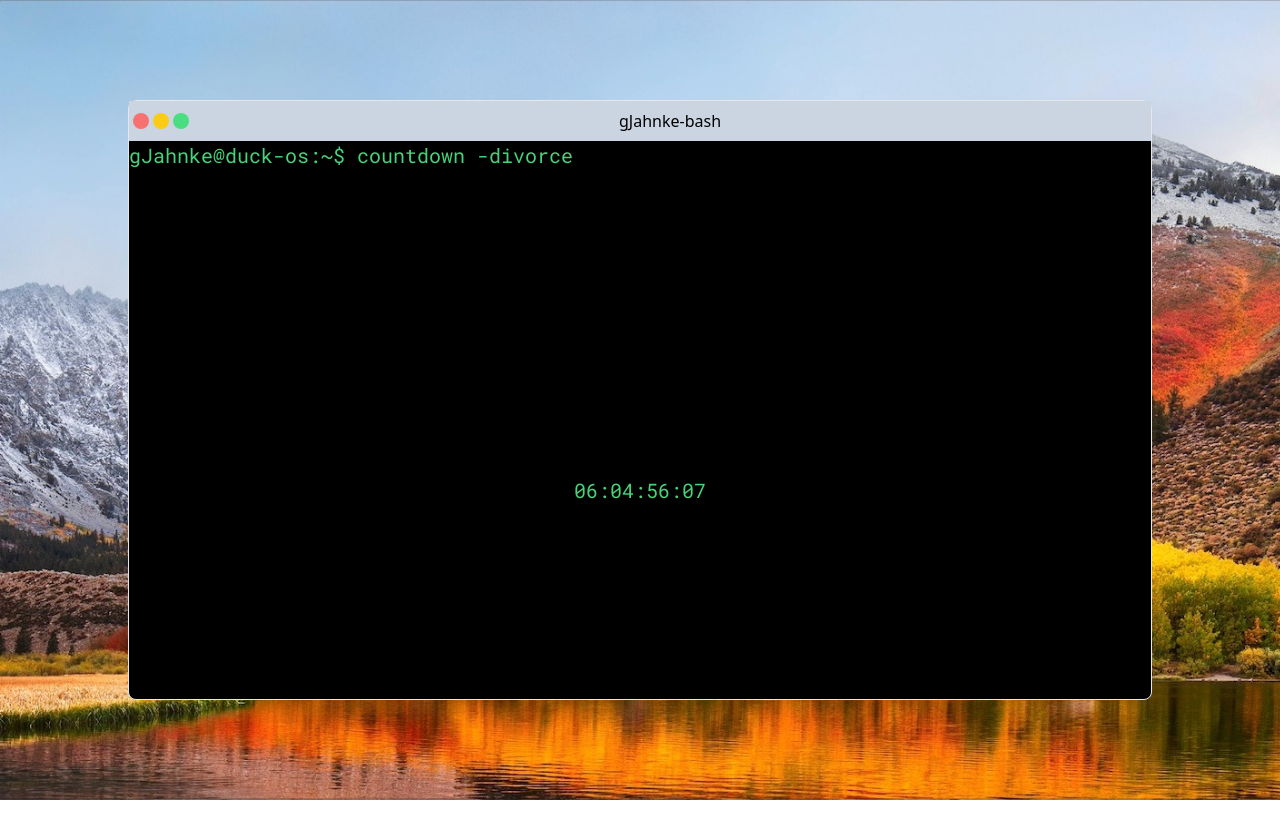
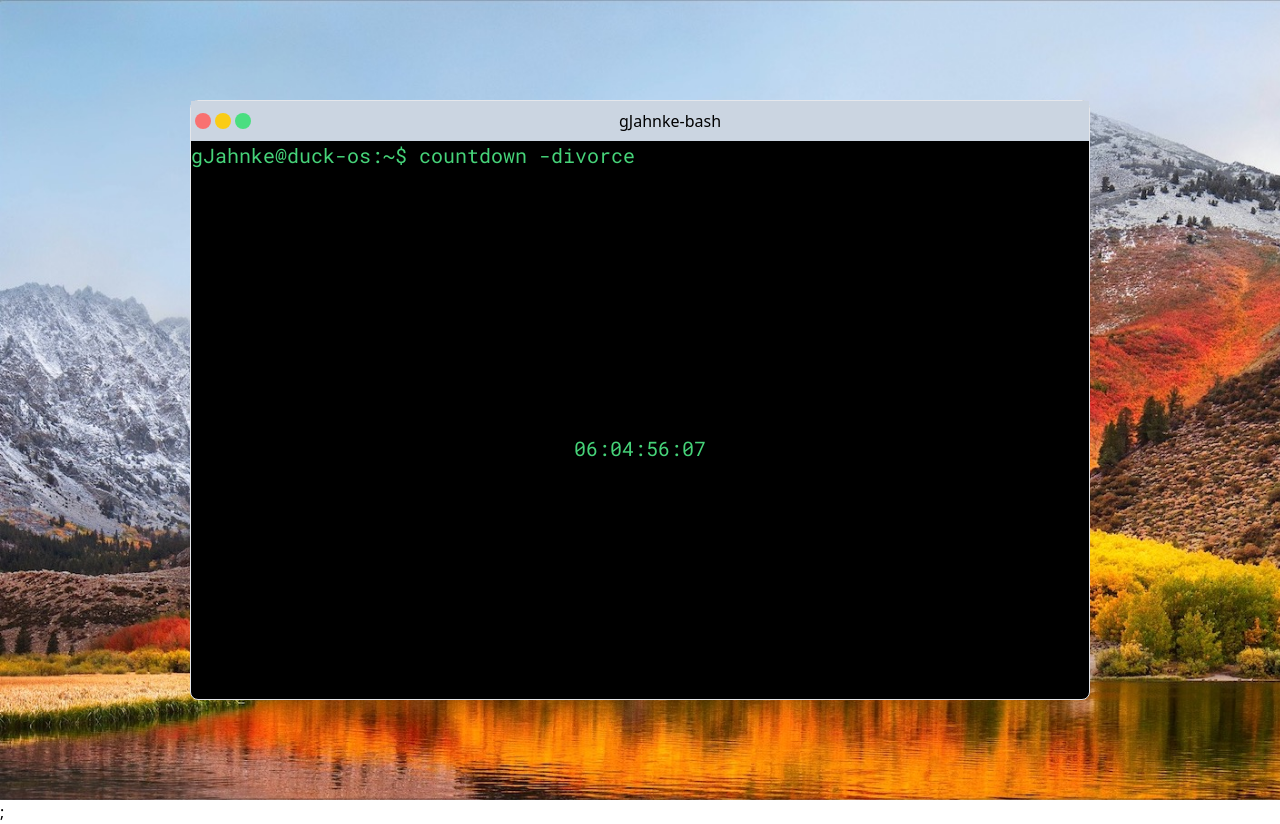
Before and after one commit to gJahnke23/personal-site, a Next.js app: page / in a window 1280 px wide. Before the commit the page ends 800 px from the top, so only its background shows below. Built offline with nearby package versions, Linux system fonts and the light colour scheme.

Commit message:
adjusted timer spacing, made the dragging bounds parent so it doesn't bug when you  drag it oob

```diff
--- a/package.json
+++ b/package.json
@@ -7,6 +7,7 @@
   },
   "dependencies": {
     "next": "latest",
+    "re-resizable": "^6.9.9",
     "react": "18.2.0",
     "react-dom": "18.2.0",
     "react-draggable": "^4.4.5",
--- a/pages/_app.jsx
+++ b/pages/_app.jsx
@@ -1,7 +1,12 @@
 import "../styles/globals.css";
+import Head from "next/head";
 
 function MyApp({ Component, pageProps }) {
-  return <Component {...pageProps} />;
+  return (
+    <>
+      <Component {...pageProps} />;
+    </>
+  );
 }
 
 export default MyApp;
--- a/pages/index.jsx
+++ b/pages/index.jsx
@@ -15,8 +15,8 @@ export default function Home() {
         />
       </Head>
       <div className="flex items-center justify-center bg-[url('../components/macos-high-sierra-default-wallpaper-fall-mountain-scene-1.jpg')] bg-cover bg-no-repeat w-full h-screen">
-        <Draggable handle="#handle">
-          <div className="h-[400px] sm:h-[80%] max-h-[600px] w-[80%] bg-black border rounded-lg">
+        <Draggable handle="#handle" bounds="parent">
+          <div className="h-[400px] sm:h-[80%] max-h-[600px] w-[80%] max-w-[900px] bg-black border rounded-lg">
             <div id="handle" className="flex  items-center h-10 bg-slate-300  ">
               <BsFillCircleFill className="text-red-400 h-5 w-5 pl-1" />
               <BsFillCircleFill className="text-yellow-400 h-5 w-5 pl-1" />
@@ -26,7 +26,7 @@ export default function Home() {
             <div className=" sm:text-xl font-roboto-mono text-green-400/95 ">
               gJahnke@duck-os:~$ countdown -divorce{" "}
             </div>
-            <div className=" sm:text-xl font-roboto-mono text-green-400/95 flex justify-center pt-[30%]">
+            <div className=" sm:text-xl font-roboto-mono text-green-400/95 flex justify-center items-center h-full pb-10">
               <Timer />
             </div>
           </div>
```
Also changed, not shown: 1 other file (tests, documents, lock files or other folders).
